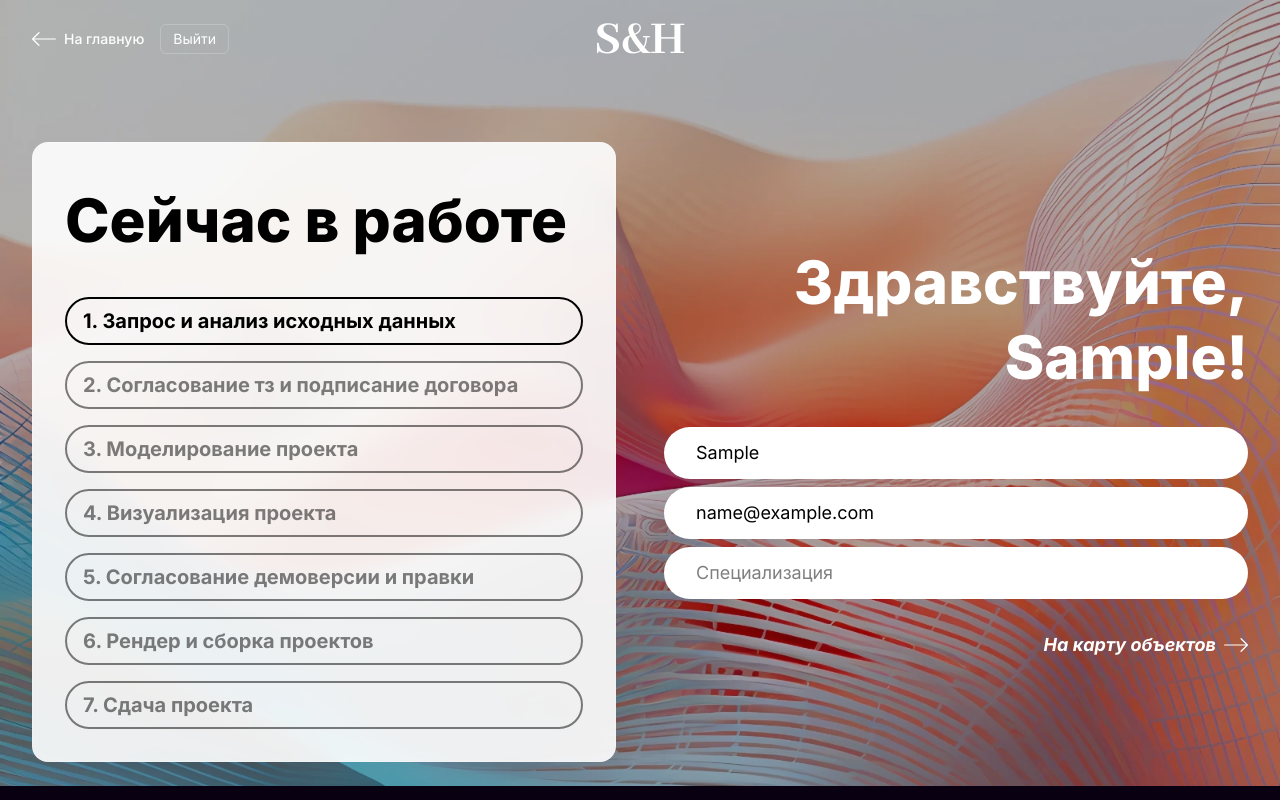
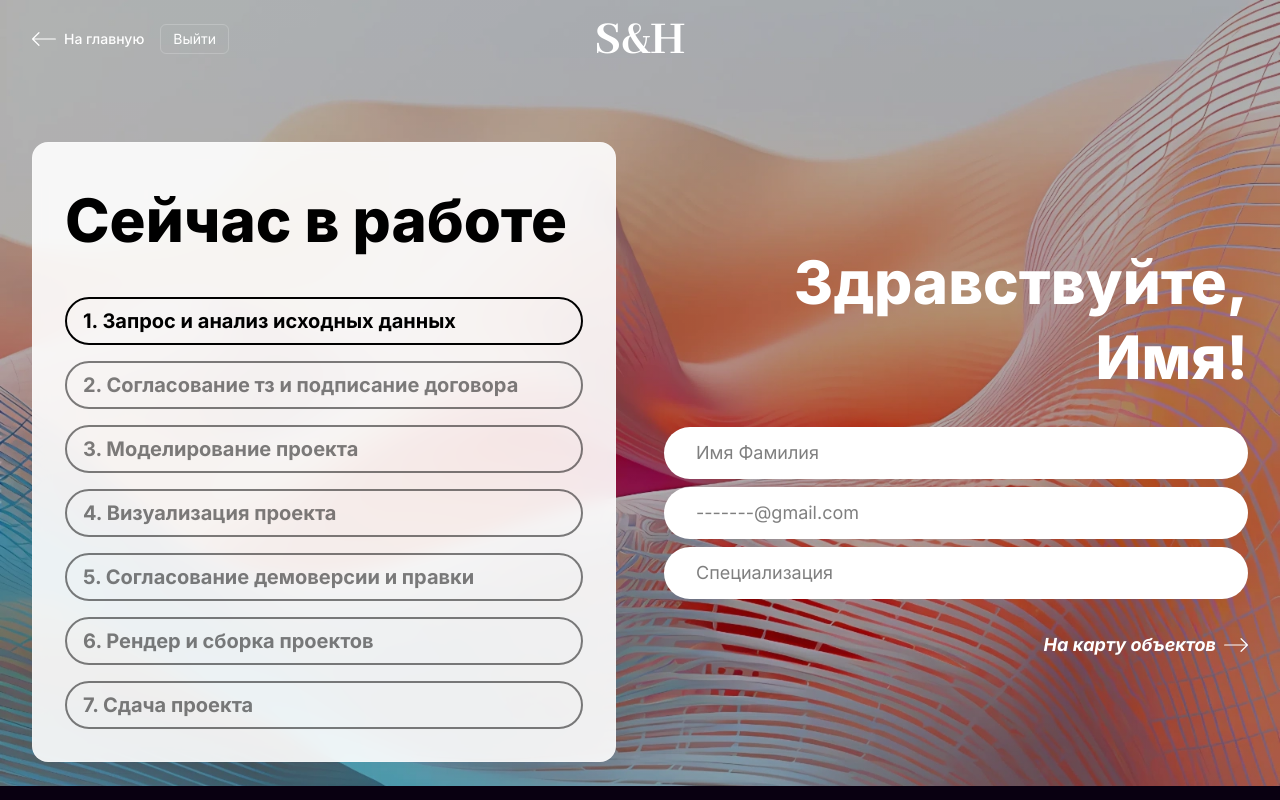
Before and after one commit to sense-and-home/sense-and-home-client, a React (Vite) app: page /dashboard in a window 1280 px wide. Shown: the top 800 px of the page. Built offline with nearby package versions, Linux system fonts and the light colour scheme; no server answers; sample sign-in values are in the browser's storage.

Commit message:
feat: connect backend to user dashboard

```diff
--- a/src/api/apiClient.ts
+++ b/src/api/apiClient.ts
@@ -77,7 +77,7 @@ api.interceptors.response.use(
 
 api.interceptors.request.use(
   (config) => {
-    const token = localStorage.getItem("token");
+    const token = tokenStorage.getAccessToken();
 
     if (token) {
       config.headers.Authorization = `Bearer ${token}`;
@@ -97,7 +97,7 @@ api.interceptors.response.use(
       originalRequest._retry = true;
 
       try {
-        const refreshToken = localStorage.getItem("refreshToken");
+        const refreshToken = tokenStorage.getRefreshToken();
         const response = await publicApi.post("/auth/refresh", {
           refreshToken,
         });
--- a/src/api/userApi.ts
+++ b/src/api/userApi.ts
@@ -5,7 +5,8 @@ import type {
 } from "@/types/manager";
 import type { UserProfileResponse } from "@/types/user";
 
-export async function getUserProfile(id: number) {
+export async function getUserProfile(id?: number) {
+  if (!id) return null;
   const response = await api.get<UserProfileResponse>(
     `auth/profile/user/${id}`,
   );
--- a/src/pages/DashboardPage.tsx
+++ b/src/pages/DashboardPage.tsx
@@ -1,15 +1,28 @@
+import { getUserProfile } from "@/api/userApi";
 import ArrowBackIcon from "@/assets/icons/arrow-back.svg";
 import HeroBackground from "@/assets/img/hero-background.webp";
 import { CustomMarquee } from "@/components/CustomMarquee";
 import { Footer } from "@/components/Footer";
 import { useAuth } from "@/hooks/useAuth";
+import { useQuery } from "@tanstack/react-query";
 import { NavLink, useNavigate } from "react-router";
 
 export function DashboardPage() {
   const navigate = useNavigate();
   const { user, logout } = useAuth();
 
-  const displayName = user?.firstName || user?.lastName || "Имя";
+  const { data, isLoading } = useQuery({
+    queryKey: ["userProfile", user?.id],
+    queryFn: () => getUserProfile(user?.id),
+    enabled: !!user?.id,
+  });
+
+  if (isLoading) {
+    return <div className="bg-surface-1 h-screen" />;
+  }
+
+  const profileUser = data?.user;
+  const displayName = profileUser?.firstName || profileUser?.lastName || "Имя";
 
   const handleLogout = () => {
     logout();
@@ -33,7 +46,6 @@ export function DashboardPage() {
               <img src={ArrowBackIcon} alt="Назад" className="h-6 w-6" />
               <span className="text-sm font-medium">На главную</span>
             </NavLink>
-
             <button
               onClick={handleLogout}
               className="hidden rounded-md border border-white/20 px-3 py-1 text-sm hover:bg-white/5 md:inline-block"
@@ -41,7 +53,6 @@ export function DashboardPage() {
               Выйти
             </button>
           </div>
-
           <NavLink
             to="/"
             className="top-4 left-1/2 text-center font-[Abhaya_Libre] text-[50px] leading-none font-extrabold hover:underline md:absolute md:-translate-x-1/2"
@@ -49,7 +60,6 @@ export function DashboardPage() {
             S&H
           </NavLink>
         </div>
-
         <div className="mx-auto px-2 py-8 md:px-4 lg:px-8">
           <div className="mb-16 grid grid-cols-1 items-center gap-12 lg:grid-cols-2">
             <div className="order-2 space-y-8 lg:order-1">
@@ -94,51 +104,42 @@ export function DashboardPage() {
                 </div>
               </div>
             </div>
-
             <div className="order-1 space-y-8 lg:order-2">
               <h2 className="heading text-center leading-tight font-bold text-white lg:text-right">
                 Здравствуйте, {displayName}!
               </h2>
-
               <div className="space-y-2">
                 <input
                   type="text"
-                  value={
-                    user?.firstName ??
-                    `${user?.firstName ?? ""} ${user?.lastName ?? ""}`.trim()
-                  }
+                  value={`${profileUser?.firstName ?? ""} ${profileUser?.lastName ?? ""}`.trim()}
                   readOnly
                   className="bg-surface-2 rounded-primary inline-block w-full px-4 py-3 text-base text-black md:px-8 md:text-lg"
                   placeholder="Имя Фамилия"
                 />
-
-                {user?.phone && (
+                {profileUser?.phone && (
                   <input
                     type="tel"
-                    value={user.phone}
+                    value={profileUser.phone}
                     readOnly
                     className="bg-surface-2 rounded-primary inline-block w-full px-4 py-3 text-base text-black md:px-8 md:text-lg"
                     placeholder="+7 (---) --- -- --"
                   />
                 )}
-
                 <input
                   type="email"
-                  value={user?.email ?? ""}
+                  value={profileUser?.email ?? ""}
                   readOnly
                   className="bg-surface-2 rounded-primary inline-block w-full px-4 py-3 text-base text-black md:px-8 md:text-lg"
                   placeholder="-------@gmail.com"
                 />
-
                 <input
                   type="text"
-                  value={user?.specialization?.title ?? ""}
+                  value={profileUser?.specialization?.title ?? ""}
                   readOnly
                   className="bg-surface-2 rounded-primary inline-block w-full px-4 py-3 text-base text-black md:px-8 md:text-lg"
                   placeholder="Специализация"
                 />
               </div>
-
               <div className="flex justify-end">
                 <NavLink
                   to="/map"
@@ -157,10 +158,8 @@ export function DashboardPage() {
             </div>
           </div>
         </div>
-
         <CustomMarquee className="absolute! bottom-0" />
       </div>
-
       <div className="pt-16">
         <Footer />
       </div>
```
